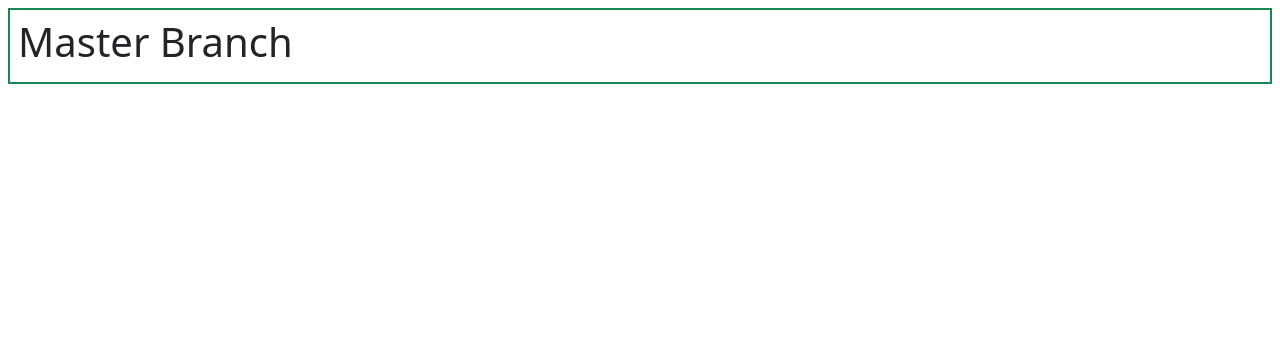
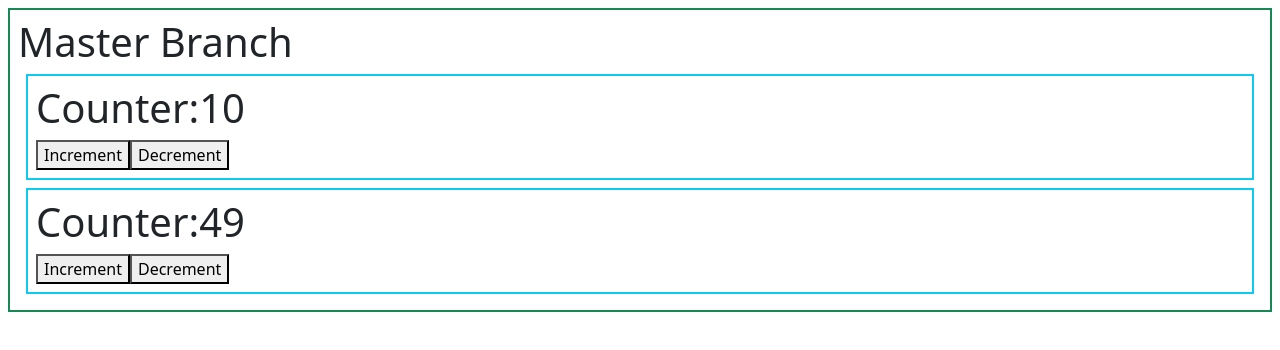
Before and after one commit to edupoly/rb53app, a React (Vite) app: page / in a window 1280 px wide. Shown: the top 350 px of the page. Built offline with nearby package versions, Linux system fonts and the light colour scheme.

Commit message:
customHooks-useCounter-Localstorage

```diff
--- a/src/App.jsx
+++ b/src/App.jsx
@@ -1,7 +1,11 @@
+import Counter from "./Counter";
+
 function App() {
   return (
     <div className="border border-2 border-success m-2 p-2">
       <h1>Master Branch</h1>
+      <Counter ic={10} is={5} name="chirucounter"></Counter>
+      <Counter ic={49} is={4} name="pawancounter"></Counter>
     </div>
   );
 }
--- /dev/null
+++ b/src/Counter.jsx
@@ -0,0 +1,28 @@
+import React from "react";
+import { useCounter } from "./useCounter";
+
+function Counter({ ic, is, name }) {
+  var [count, inc, dec] = useCounter(ic, is, name);
+
+  return (
+    <div className="border border-2 border-info m-2 p-2">
+      <h1>Counter:{count}</h1>
+      <button
+        onClick={() => {
+          inc();
+        }}
+      >
+        Increment
+      </button>
+      <button
+        onClick={() => {
+          dec();
+        }}
+      >
+        Decrement
+      </button>
+    </div>
+  );
+}
+
+export default Counter;
--- /dev/null
+++ b/src/useCounter.js
@@ -0,0 +1,27 @@
+import { useEffect, useState } from "react";
+
+//state and logic
+export function useCounter(icount, step, name) {
+  console.log("useCounter called");
+  var [count, setCount] = useState(icount);
+
+  useEffect(() => {
+    if (window.localStorage.getItem(name)) {
+      setCount(+window.localStorage.getItem(name));
+    } else {
+      window.localStorage.setItem(name, icount);
+    }
+  }, []);
+  function incCount() {
+    setCount((cv) => {
+      return cv + step;
+    });
+  }
+  useEffect(() => {
+    window.localStorage.setItem(name, count);
+  }, [count, name]);
+  function decCount() {
+    setCount(count - step);
+  }
+  return [count, incCount, decCount];
+}
```
